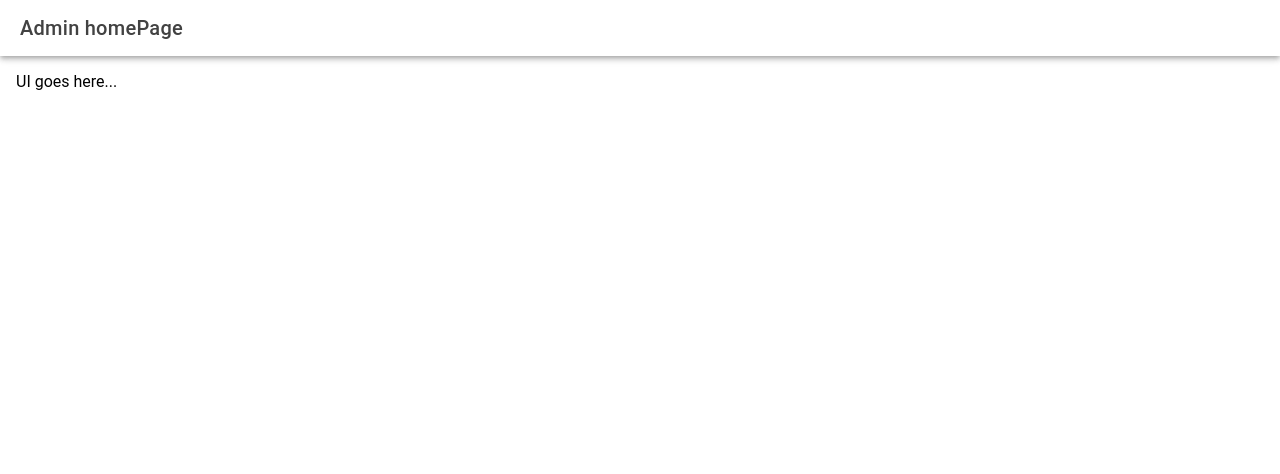
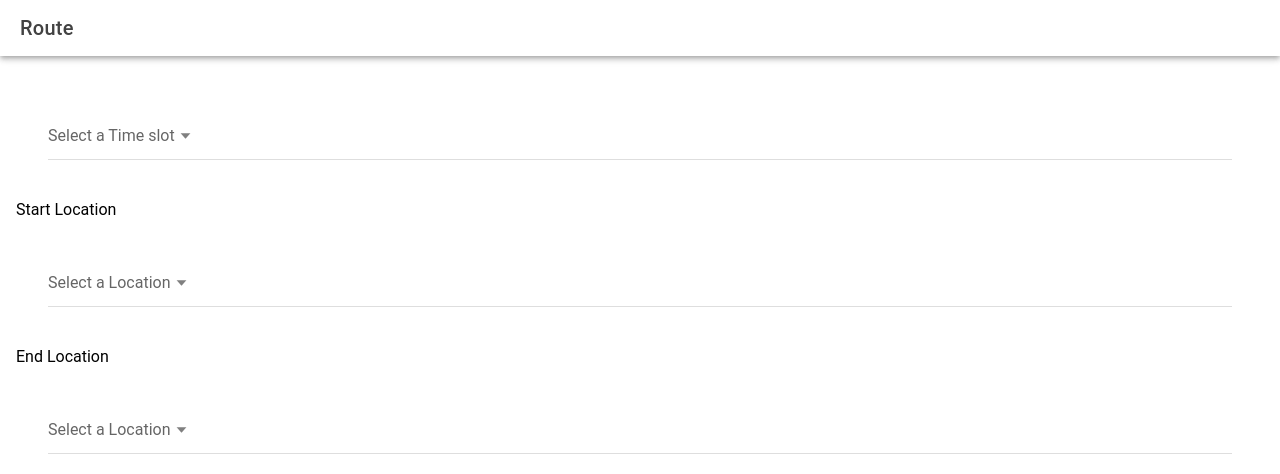
Before and after one commit to Bonga50/XBCAD7319_VCShuttle_Rework, a React (Vite) app in the folder vc_shuttle/: page /DriverCreateRoute in a window 1280 px wide. Shown: the top 474 px of the page. Built offline with nearby package versions, Linux system fonts and the light colour scheme.

Commit message:
Added create route page

```diff
--- a/vc_shuttle/src/App.tsx
+++ b/vc_shuttle/src/App.tsx
@@ -27,6 +27,7 @@ import '@ionic/react/css/display.css';
 import './theme/variables.css';
 import StudentMapPage from './pages/StudentMap/StudentMapPage';
 import AdminHomePage from './pages/AdminHome/AdminHomePage';
+import DriverCreateRoutePage from './pages/DriverCreateRoute/DriverCreateRoutePage';
 
 
 setupIonicReact();
@@ -41,11 +42,14 @@ const App: React.FC = () => (
         <Route exact path="/StudentHome">
           <StudentHome />
         </Route>
+        <Route exact path="/DriverCreateRoute">
+          <DriverCreateRoutePage />
+        </Route>
         <Route exact path="/DriverHomePage">
           <DriverHomePage />
         </Route>
-        <Route>
-          <AdminHomePage />
+        <Route exact path="/AdminHomePage">
+          <AdminHomePage  />
         </Route>
         <Route exact path="/ShuttleBooking">
           <ShuttleBookingPage />
--- a/vc_shuttle/src/pages/DriverCreateRoute/DriverCreateRoutePage.tsx
+++ b/vc_shuttle/src/pages/DriverCreateRoute/DriverCreateRoutePage.tsx
@@ -1,7 +1,15 @@
 import { IonContent, IonHeader, IonPage, IonTitle, IonToolbar } from '@ionic/react';
-import React from 'react';
+import React, { useEffect, useState } from 'react';
+import ScheduleDropDown from '../../components/ScheduleDropDown/ScheduleDropDown';
+import LoctionDropDownForm from '../../components/LocationDropDown/LocationDropdownForm';
+
+
 
 const DriverCreateRoutePage: React.FC = () => {
+
+    const [selectedSchedule, setSelectedSchedule] = useState<string | null>(null);
+    const [selectedStartLocation, setSelectedStartLocation] = useState<string | null>(null);
+    const [selectedEndLocation, setSelectedEndLocation] = useState<string | null>(null);
 
     return (
         <IonPage>
@@ -11,7 +19,11 @@ const DriverCreateRoutePage: React.FC = () => {
                 </IonToolbar>
             </IonHeader>
             <IonContent className="ion-padding">
-                UI goes here...
+                <ScheduleDropDown onScheduleSelect={setSelectedSchedule}/>
+                Start Location
+                <LoctionDropDownForm onLocationSelect={setSelectedStartLocation}/>
+                End Location
+                <LoctionDropDownForm onLocationSelect={setSelectedEndLocation}/>
             </IonContent>
         </IonPage>
     );
--- a/vc_shuttle/src/pages/DriverHome/DriverHomePage.tsx
+++ b/vc_shuttle/src/pages/DriverHome/DriverHomePage.tsx
@@ -20,7 +20,7 @@ const DriverHomePage: React.FC = () => {
             </IonHeader>
             <IonContent className="ion-padding">
                 <DriverStatusDropDown onDriverStatusSelect={handleDriverStatusSelect}/>
-                <IonButton routerLink='/ShuttleBooking' className='ion-padding'>ROUTE</IonButton>
+                <IonButton routerLink='/DriverCreateRoute' className='ion-padding'>ROUTE</IonButton>
                 <DriverRouteDetailsForm/>
             </IonContent>
         </IonPage>
```
Also changed, not shown: vc_shuttle/src/pages/DriverCreateRoute/DriverCreateRoutePage.css (added).
